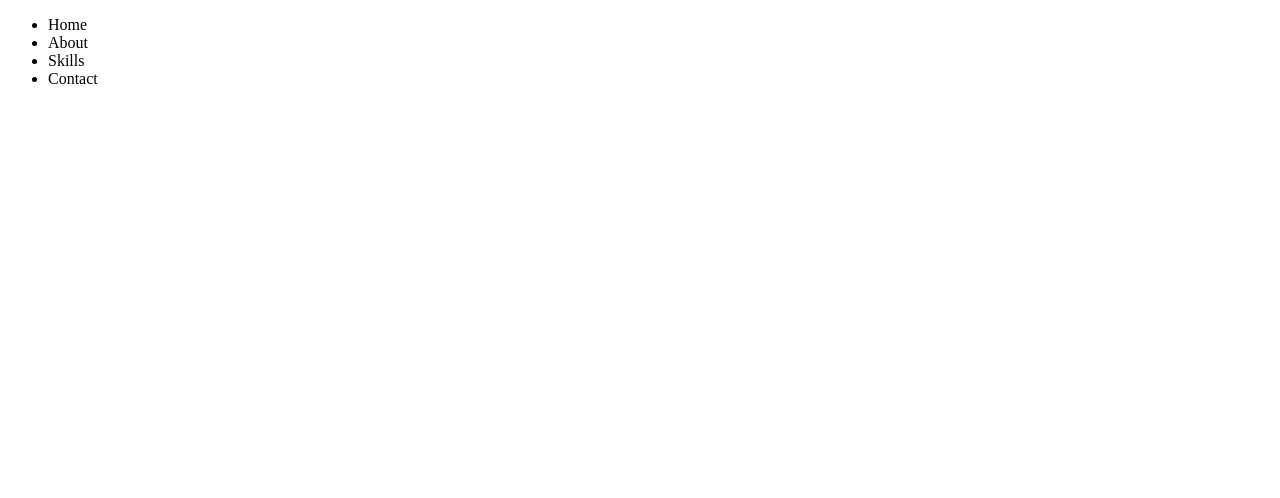
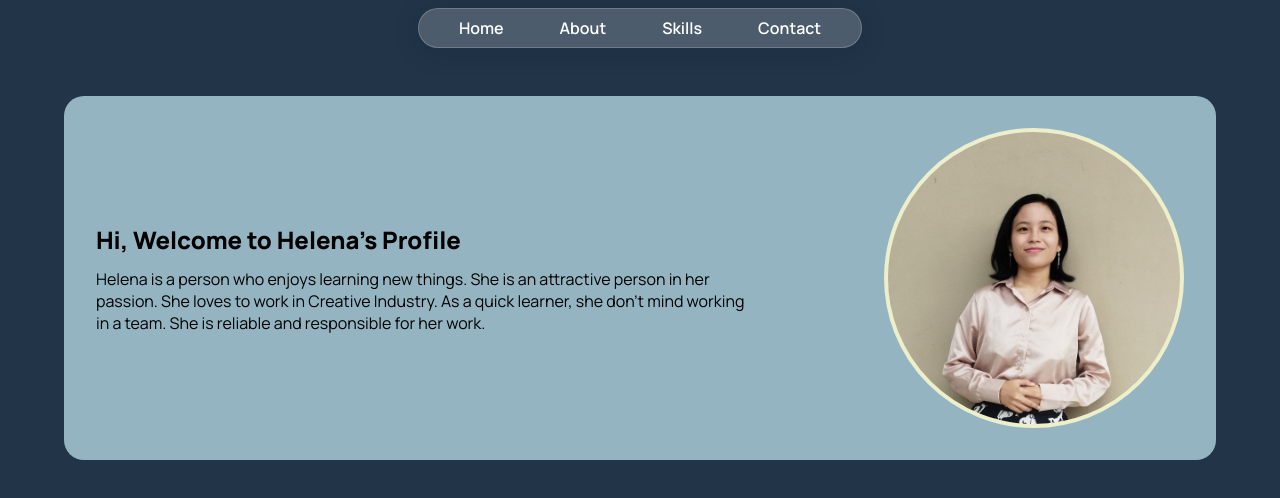
Before and after one commit to helenavianney/personal-website, a plain HTML site: page index.html in a window 1280 px wide. Drawn offline with Linux system fonts and the light colour scheme.

Commit message:
finish homepage

```diff
--- a/index.html
+++ b/index.html
@@ -4,17 +4,36 @@
     <meta charset="UTF-8">
     <meta name="viewport" content="width=device-width, initial-scale=1.0">
     <title>My Personal Website</title>
+    <link rel="stylesheet" href="styles/style.css">
 </head>
 <body>
     <header>
         <nav>
-            <ul>
-                <li>Home</li>
-                <li>About</li>
-                <li>Skills</li>
-                <li>Contact</li>
+            <ul class="list-navbar">
+                <li>
+                    <a href="#">Home</a>
+                </li>
+                <li>
+                    <a href="">About</a>
+                </li>
+                <li>
+                    <a href="">Skills</a>
+                </li>
+                <li>
+                    <a href="">Contact</a>
+                </li>
             </ul>
         </nav>
     </header>
+
+    <section>
+        <div class="profile-card">
+            <div class="my-profile">
+                <h1>Hi, Welcome to Helena's Profile</h1>
+                <p>Helena is a person who enjoys learning new things. She is an attractive person in her passion. She loves to work in Creative Industry. As a quick learner, she don't mind working in a team. She is reliable and responsible for her work.</p>
+            </div>
+            <div class="img-profile"></div>
+        </div>
+    </section>
 </body>
 </html>
--- a/styles/style.css
+++ b/styles/style.css
@@ -1,21 +1,99 @@
+@import url('https://fonts.googleapis.com/css2?family=Manrope:wght@200..800&display=swap');
+
 * {
     margin: 0;
     padding: 0;
     box-sizing: border-box;
+    font-family: 'Manrope', Arial, Helvetica, sans-serif;
+}
+
+body {
+    background-color: #213448;
 }
 
 header {
     width: 100vw;
+    display: flex;
+    justify-content: center;
 }
 
 nav {
-    background-color: black;
+    background-color: rgba(255, 255, 255, 0.2);
+    backdrop-filter: blur(8px);
+    border: 1px solid rgba(255, 255, 255, 0.2);
+    box-shadow: 0 4px 30px rgba(0, 0, 0, 0.1);
+    padding: 4px 24px;
     width: fit-content;
-    padding: 24px 12px;
+    border-radius: 24px;
+    margin-top: 8px;
 }
 
-nav > ul {
+.list-navbar {
     display: flex;
     flex-direction: row;
+    justify-content: center;
+    gap: 24px;
+    font-weight: 600;
+}
+
+.list-navbar li {
     list-style-type: none;
+    padding: 4px 16px;
+    border-radius: 20px;
+    cursor: pointer;
+    transition: width 0.3s ease-in-out, background-color 0.3s linear 0.1s;
 }
+
+.list-navbar li:hover {
+    background-color: #547792;
+}
+
+.list-navbar a {
+    text-decoration: none;
+    color: white;
+}
+
+.profile-card {
+    display: flex;
+    width: 90vw;
+    justify-content: space-between;
+    align-items: center;
+    padding: 32px;
+    border-radius: 20px;
+    background-color: #94B4C1;
+    margin: 3rem auto;
+}
+
+.my-profile {
+    width: 60%;
+}
+
+.my-profile h1 {
+    margin-bottom: 12px;
+    font-size: 1.5rem;
+    font-weight: 800;
+}
+
+.img-profile {
+    border-radius: 50%;
+    border: 4px solid #ECEFCA;
+    background-image: url(../foto-profil.jpeg);
+    background-repeat: no-repeat;
+    background-size: cover;
+    width: 300px;
+    height: 300px;
+}
+
+@media screen and (max-width: 768px) {
+    .img-profile {
+        width: 200px;
+        height: 200px;
+    }
+    .my-profile h1 {
+        font-size: 1.2rem;
+        font-weight: 800;
+    }
+    .my-profile p {
+        font-size: small;
+    }
+}
```
Also changed, not shown: foto-profil.jpeg (added).
